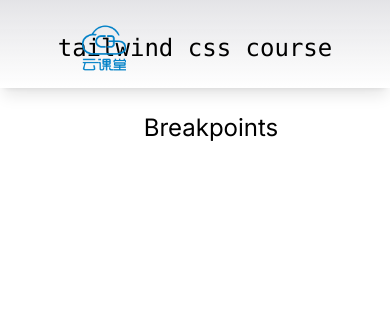
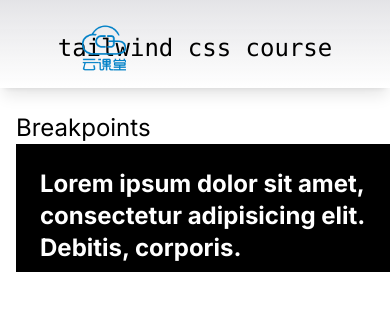
Before and after one commit to yangwawa0323/learning-tailwind-css, a Next.js app: page /breakpoints in a window 390 px wide. Shown: the top 310 px of the page. Built offline with nearby package versions, Linux system fonts and the light colour scheme.

Commit message:
tailwind breakpoints

```diff
--- a/app/breakpoints/page.tsx
+++ b/app/breakpoints/page.tsx
@@ -4,6 +4,26 @@ const Breakpoints = () => {
 	return (
 		<div>
 			<h2 className='text-2xl'>Breakpoints</h2>
+
+			<div
+				className='
+			w-screen h-32 bg-black
+			sm:bg-green-800
+			md:bg-blue-800
+			lg:bg-yellow-800
+			xl:bg-purple-800
+			'
+			>
+				<p className='text-2xl font-bold p-6 text-white'>
+					Lorem ipsum dolor sit amet, consectetur adipisicing elit. Debitis,
+					corporis.
+				</p>
+				<img
+					className='hidden lg:block '
+					src='/background-sea.jpg'
+					alt=''
+				/>
+			</div>
 		</div>
 	);
 };
```
